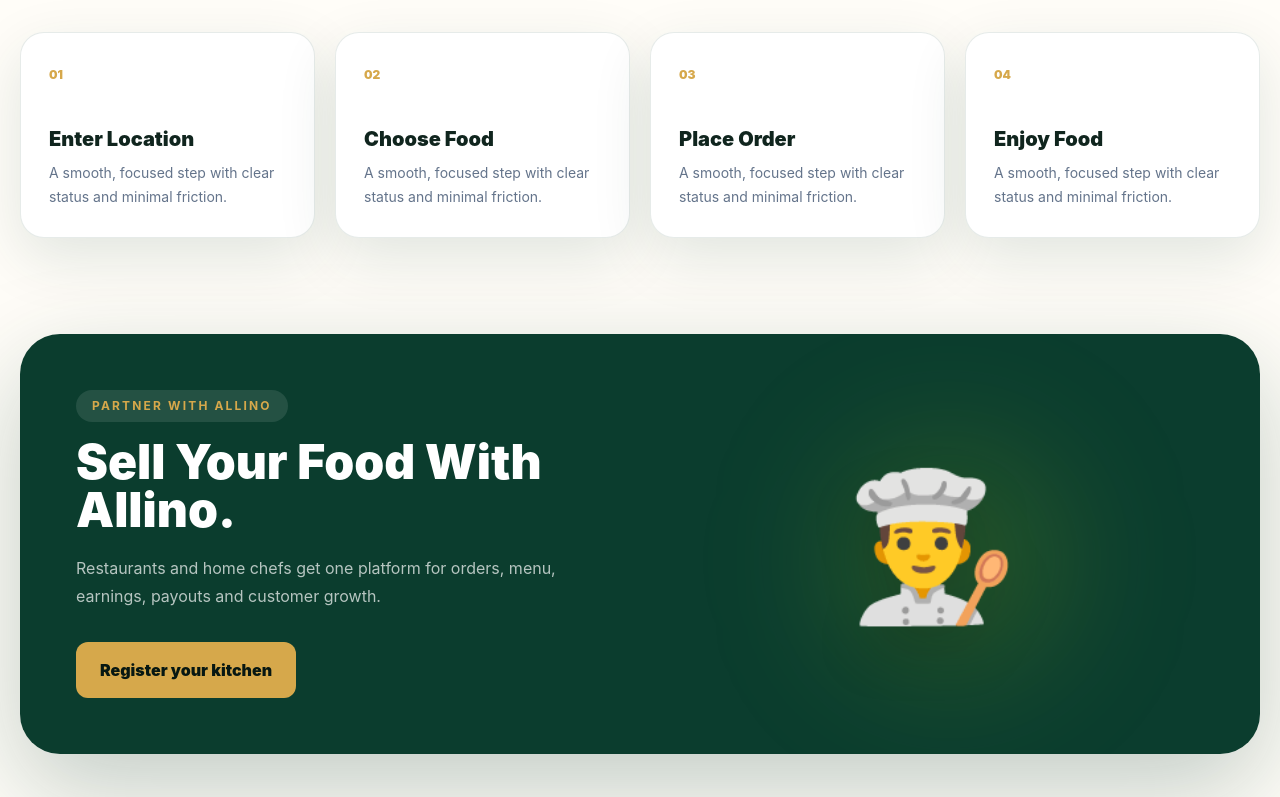
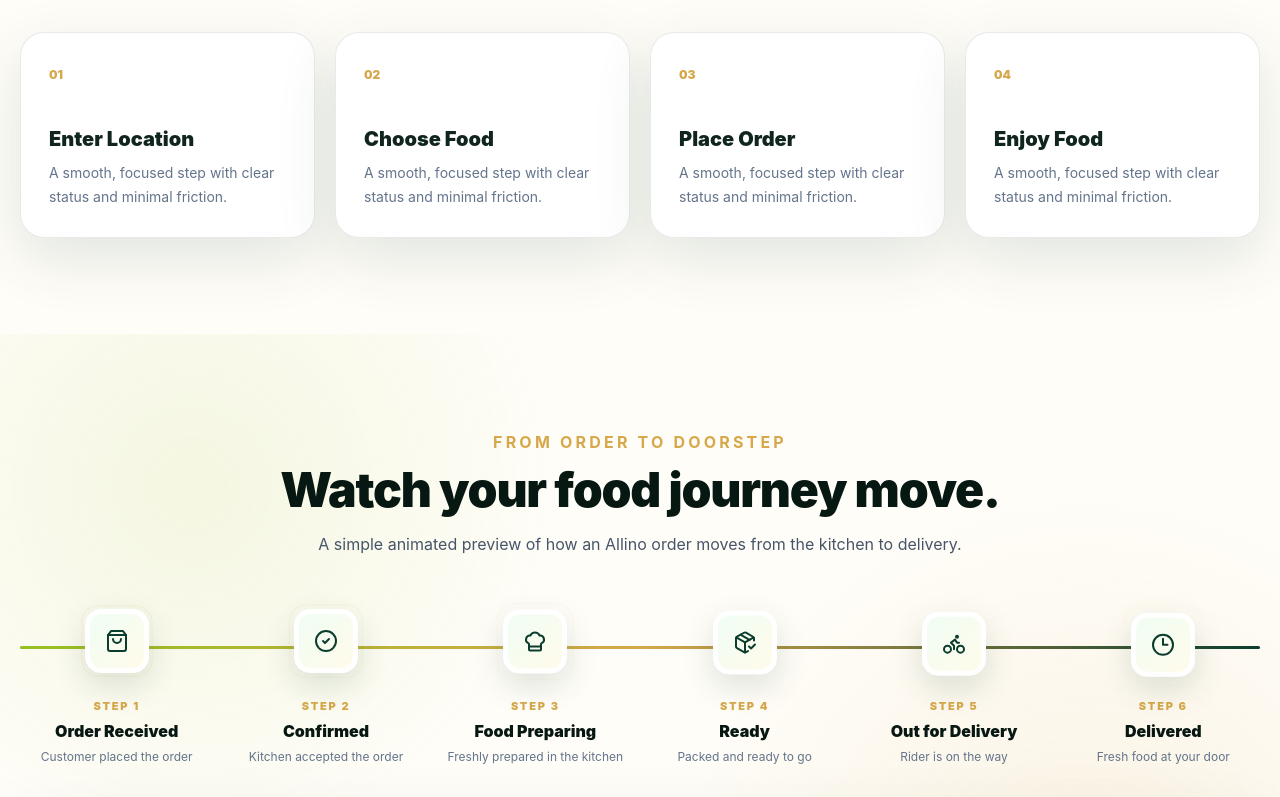
Before and after one commit to savrdhtechnology-cloud/Allinofoods, a Next.js app: page / in a window 1280 px wide. Shown: the part 2000-2797 px from the top of the page. Built offline with nearby package versions, Linux system fonts and the light colour scheme.

Commit message:
feat: add animated order journey timeline to homepage

```diff
--- a/app/page.tsx
+++ b/app/page.tsx
@@ -3,6 +3,7 @@
 import {ArrowRight,ChefHat,Clock3,MapPin,Search,ShieldCheck,Sparkles,Star,UtensilsCrossed} from "lucide-react";
 import SiteHeader from "@/components/site-header";
 import SiteFooter from "@/components/site-footer";
+import OrderJourneyTimeline from "@/components/order-journey-timeline";
 import {AnimatedCard,FloatingOrb,Reveal,Stagger,fadeUp} from "@/components/motion-ui";
 
 const categories=["North Indian","South Indian","Healthy Bowls","Street Food","Desserts","Beverages"];
@@ -44,6 +45,8 @@
 
   <section id="how" className="px-5 py-24"><div className="mx-auto max-w-7xl"><Reveal className="text-center"><p className="font-bold uppercase tracking-[.2em] text-allino-gold">Simple by design</p><h2 className="mt-2 text-4xl font-black">From nearby kitchen to your table.</h2></Reveal><Stagger className="mt-12 grid gap-5 md:grid-cols-4">{["Enter Location","Choose Food","Place Order","Enjoy Food"].map((x,i)=><AnimatedCard key={x} className="relative rounded-3xl border border-allino-green/10 bg-white p-7 shadow-card"><span className="text-xs font-black text-allino-gold">0{i+1}</span><h3 className="mt-10 text-xl font-black">{x}</h3><p className="mt-2 text-sm leading-6 text-slate-500">A smooth, focused step with clear status and minimal friction.</p></AnimatedCard>)}</Stagger></div></section>
 
+  <OrderJourneyTimeline/>
+
   <section id="partner" className="px-5 pb-24"><Reveal className="mx-auto max-w-7xl overflow-hidden rounded-[2.5rem] bg-allino-green p-8 text-white shadow-[0_35px_100px_rgba(11,61,46,.25)] md:p-14"><div className="grid items-center gap-10 lg:grid-cols-2"><div><div className="mb-4 inline-flex rounded-full bg-white/10 px-4 py-2 text-xs font-bold uppercase tracking-[.18em] text-allino-gold">Partner with Allino</div><h2 className="text-4xl font-black md:text-5xl">Sell Your Food With Allino.</h2><p className="mt-5 max-w-xl leading-7 text-white/70">Restaurants and home chefs get one platform for orders, menu, earnings, payouts and customer growth.</p><button className="mt-8 rounded-xl bg-allino-gold px-6 py-4 font-black text-allino-ink">Register your kitchen</button></div><div className="relative grid min-h-72 place-items-center"><FloatingOrb className="absolute h-56 w-56 rounded-full bg-allino-lime/20 blur-3xl"/><div className="relative z-10 text-[9rem] drop-shadow-2xl">👨‍🍳</div></div></div></Reveal></section>
 
   <SiteFooter/>
```
